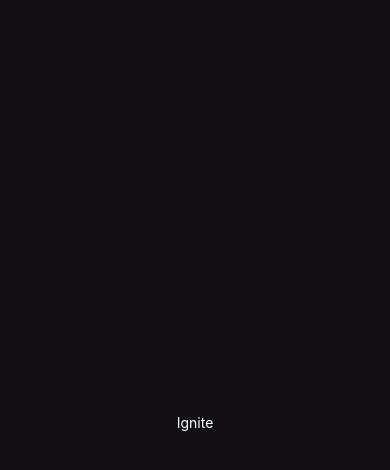
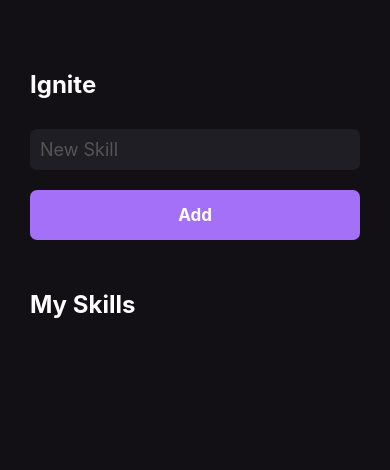
Before and after one commit to CarlosDanielDev/myskills, a React Native app: screen / in a window 390 px wide. Shown: the top 470 px of the page. Built offline with nearby package versions, Linux system fonts and the light colour scheme.

Commit message:
chore: layout init

```diff
--- a/src/pages/Home.js
+++ b/src/pages/Home.js
@@ -1,5 +1,12 @@
 import React from 'react';
-import { View, Text, StyleSheet } from 'react-native';
+import {
+    View,
+    Text,
+    StyleSheet,
+    TextInput,
+    Platform,
+    TouchableOpacity
+} from 'react-native';
 
 
 export const Home = () => {
@@ -8,6 +15,23 @@
             <Text style={styles.title}>
                 Ignite
             </Text>
+            <TextInput
+                style={styles.input}
+                placeholder="New Skill"
+                placeholderTextColor="#555"
+            />
+            <TouchableOpacity
+                style={styles.button}
+                activeOpacity={0.7}
+            >
+                <Text style={styles.buttonText}>
+                    Add
+                </Text>
+            </TouchableOpacity>
+
+            <Text style={[styles.title, { marginTop: 50 }]}>
+                My Skills
+            </Text>
         </View>
     )
 }
@@ -15,11 +39,34 @@
 const styles = StyleSheet.create({
     container: {
         flex: 1,
-        justifyContent: 'center',
-        alignItems: 'center',
-        backgroundColor: '#121015'
+        backgroundColor: '#121015',
+        paddingVertical: 70,
+        paddingHorizontal: 30,
+
     },
     title: {
-        color: '#fff'
+        color: '#fff',
+        fontSize: 24,
+        fontWeight: 'bold'
+    },
+    input: {
+        backgroundColor: '#1f1e25',
+        color: '#fff',
+        fontSize: 18,
+        padding: Platform.OS === 'ios' ? 15 : 10,
+        marginTop: 30,
+        borderRadius: 7
+    },
+    button: {
+        backgroundColor: '#a370f7',
+        padding: 15,
+        borderRadius: 7,
+        alignItems: 'center',
+        marginTop: 20
+    },
+    buttonText: {
+        color: '#fff',
+        fontSize: 17,
+        fontWeight: 'bold'
     }
 })
```
